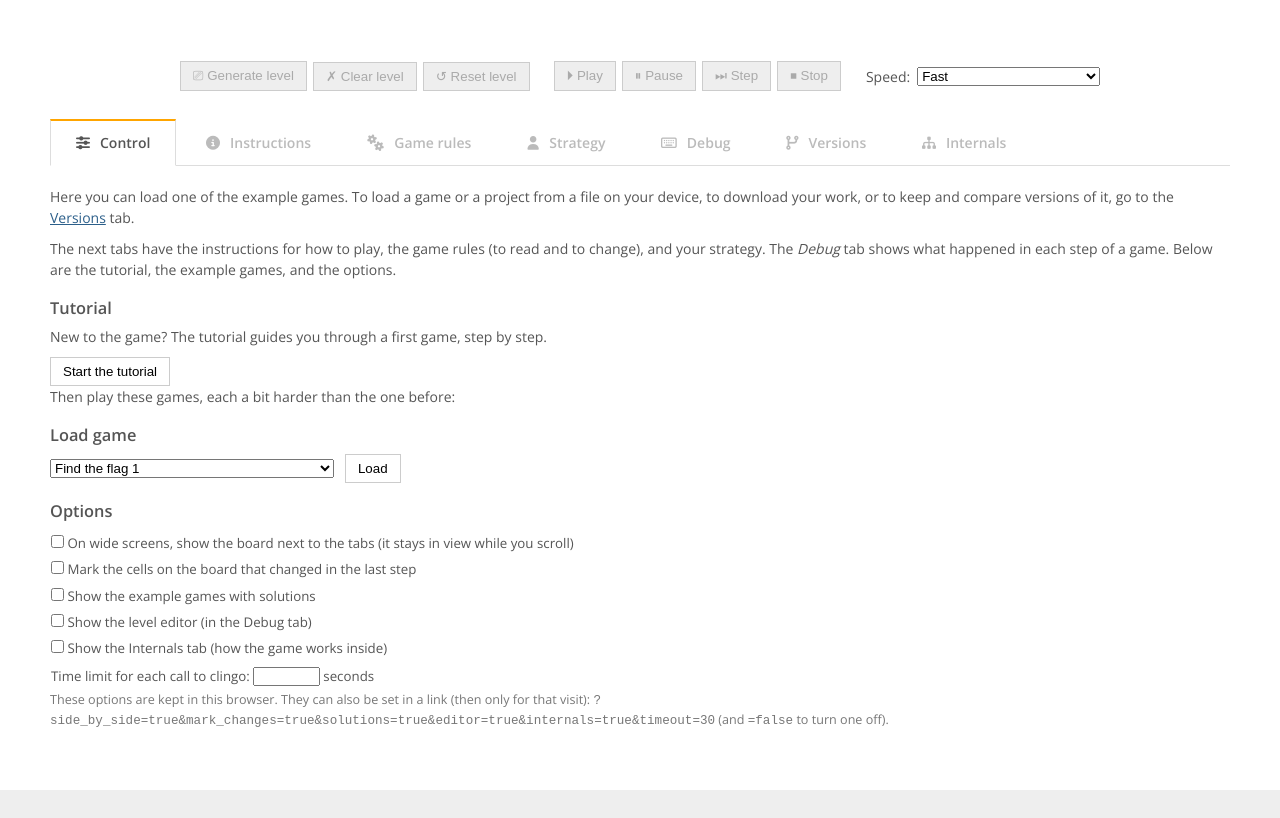
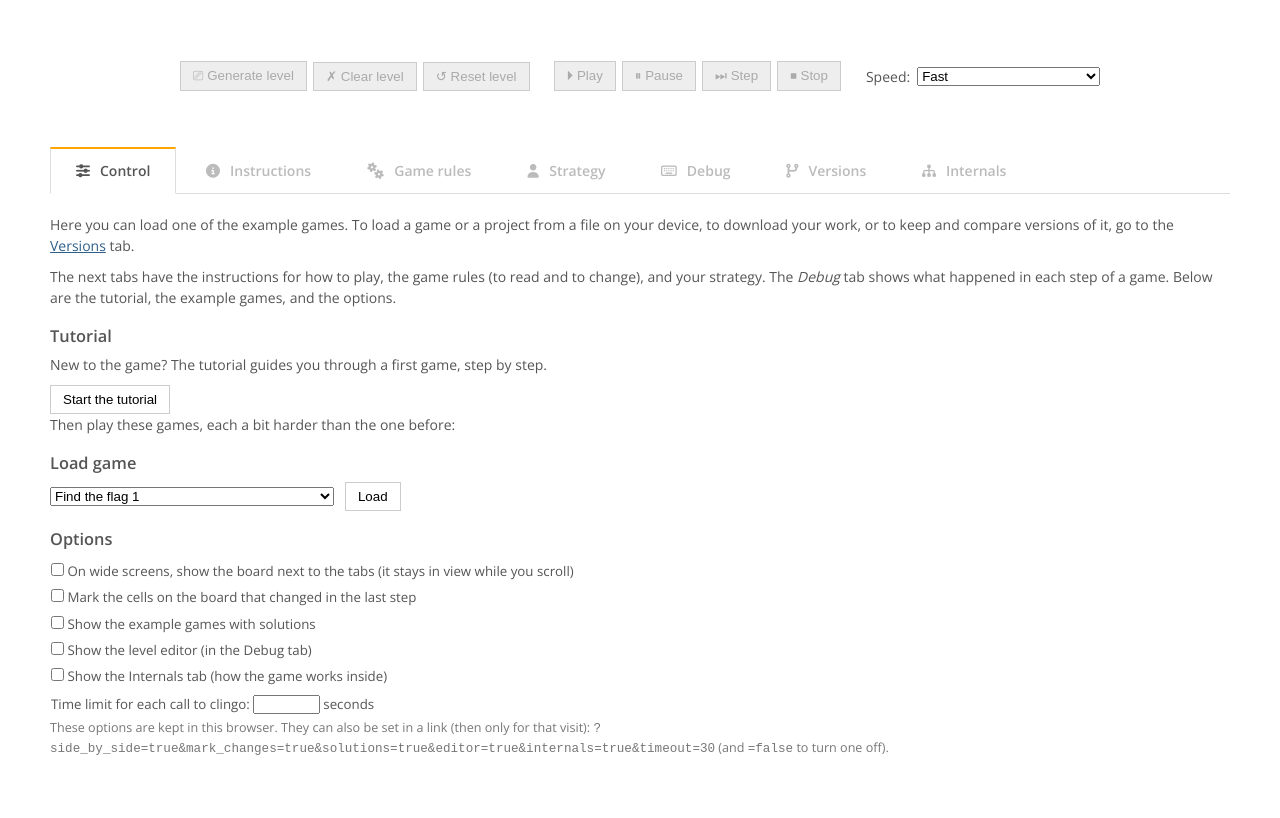
Before and after one commit to rdehaan/logic-game, a website with bundled scripts: page index.html in a window 1280 px wide. Shown: the part 131-949 px from the top of the page. Before the commit the page ends 921 px from the top, so only its background shows below. Built offline with nearby package versions, Linux system fonts and the light colour scheme; files whose address does not match are found by name.

Commit message:
More room between the board and the tabs under it

```diff
--- a/css/main.css
+++ b/css/main.css
@@ -1134,6 +1134,11 @@ pre.debug-messages {
   overflow-wrap: anywhere;
 }
 
+/* The tabs, under the board: some room between them and the messages above */
+.tabs-pane {
+  margin-top: 28px;
+}
+
 /* Side by side (an option, on wide screens): the board, with its buttons, stays
    in view on the left while the tabs scroll on the right. (1100px: also in
    js/grid-visual.js) */
@@ -1167,6 +1172,7 @@ pre.debug-messages {
 
   body.side-by-side .tabs-pane {
     min-width: 0;
+    margin-top: 0;
   }
 
   body.side-by-side .game-controls {
```
